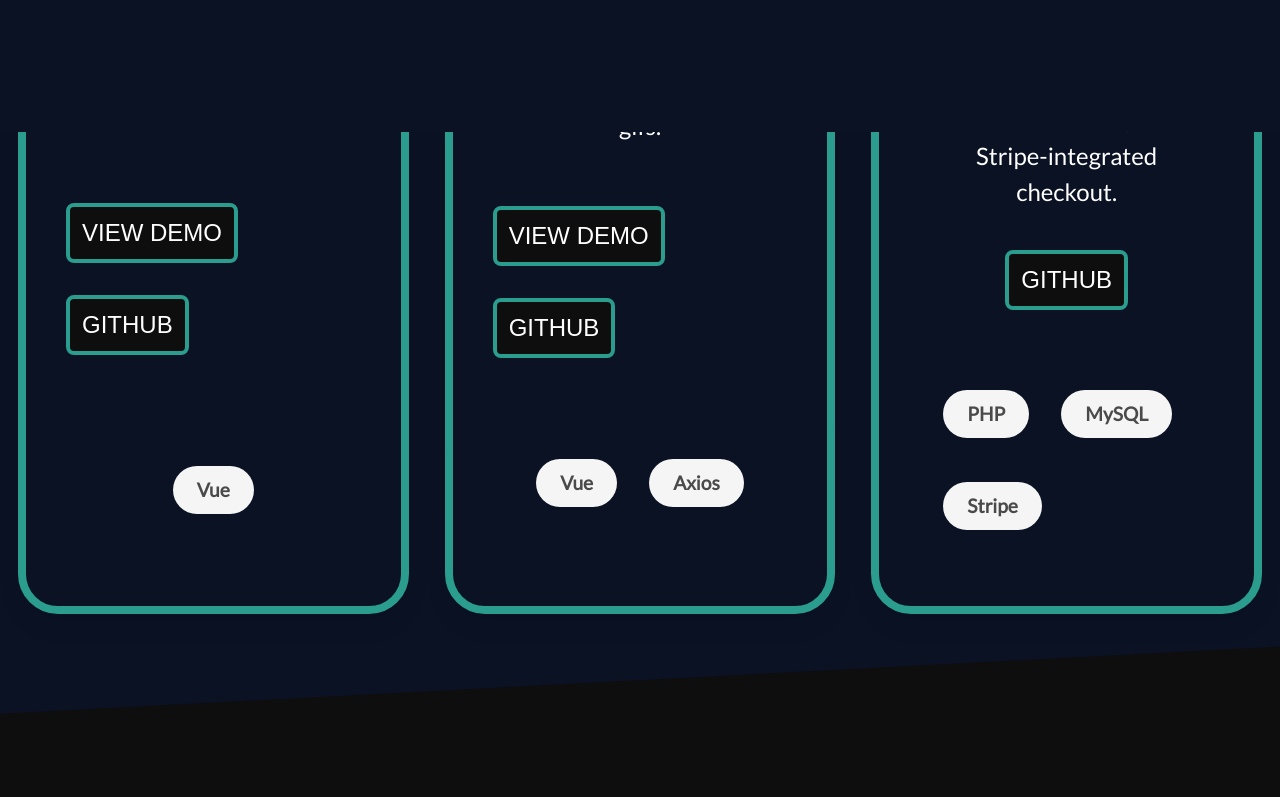
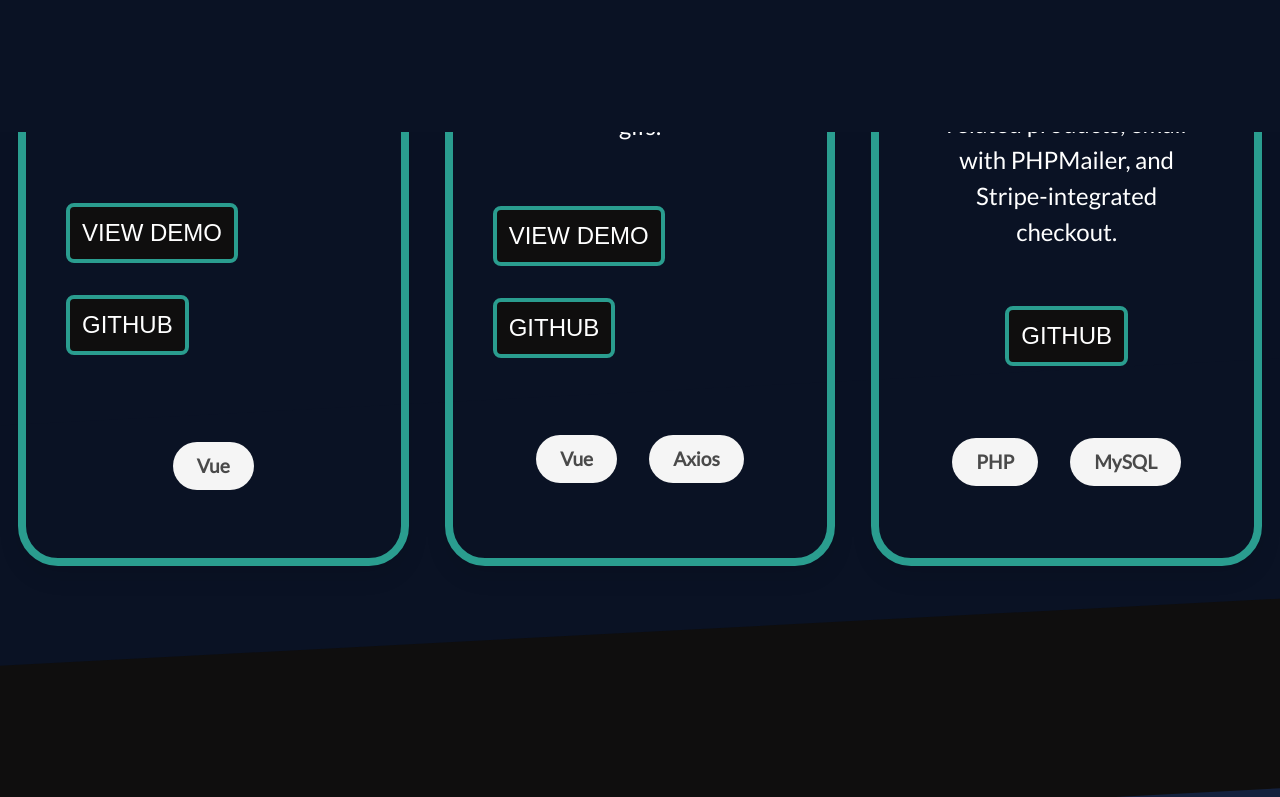
Before and after one commit to jakewarrenblack/vue-portfolio, a Vue app: page / in a window 1280 px wide. Shown: the part 1468-2265 px from the top of the page. Built offline with nearby package versions, Linux system fonts and the light colour scheme.

Commit message:
Remove padding from card-content and card

```diff
--- a/public/data/projects.json
+++ b/public/data/projects.json
@@ -30,7 +30,7 @@
     "title": "PHP Shopping Site",
     "description": "Shopping Cart Application with CRUD, Search/Sort, basket, related products, email with PHPMailer, and Stripe-integrated checkout.",
     "website": "",
-    "tags": ["PHP", "MySQL", "Stripe"],
+    "tags": ["PHP", "MySQL"],
     "images": ["php-mysql.png"],
     "date": "2021",
     "demo": "",
--- a/src/pages/Home.vue
+++ b/src/pages/Home.vue
@@ -295,6 +295,14 @@ export default {
 
 .VueCarousel {
   width: 100%;
+}
+
+.card-content{
+  padding:0;
+}
+
+.card{
+  padding:0;
 }
 
 .carousel-slide{
```
